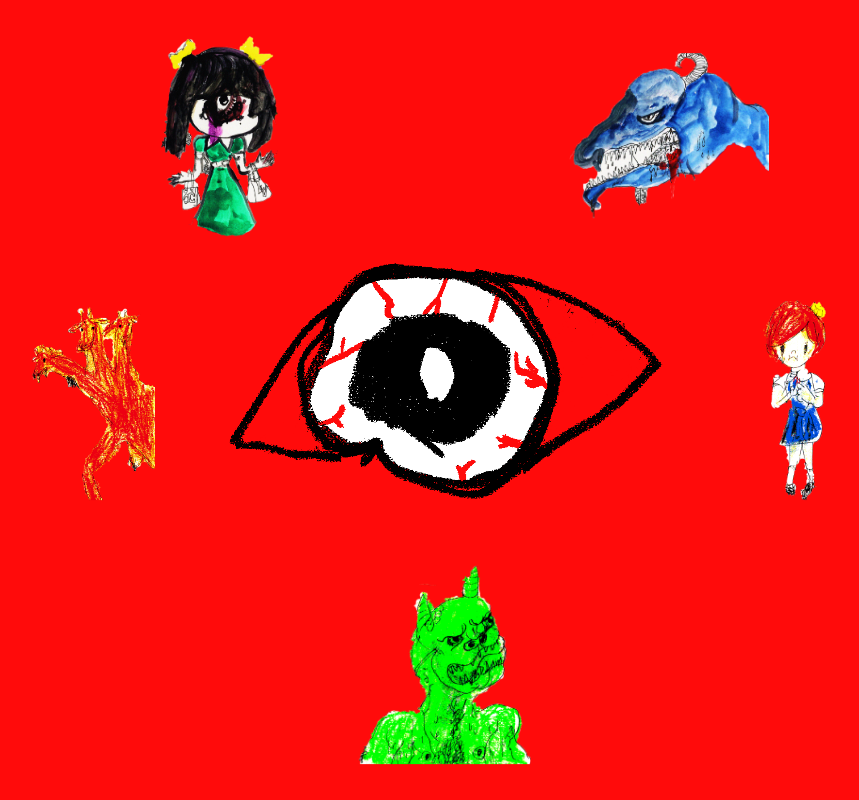
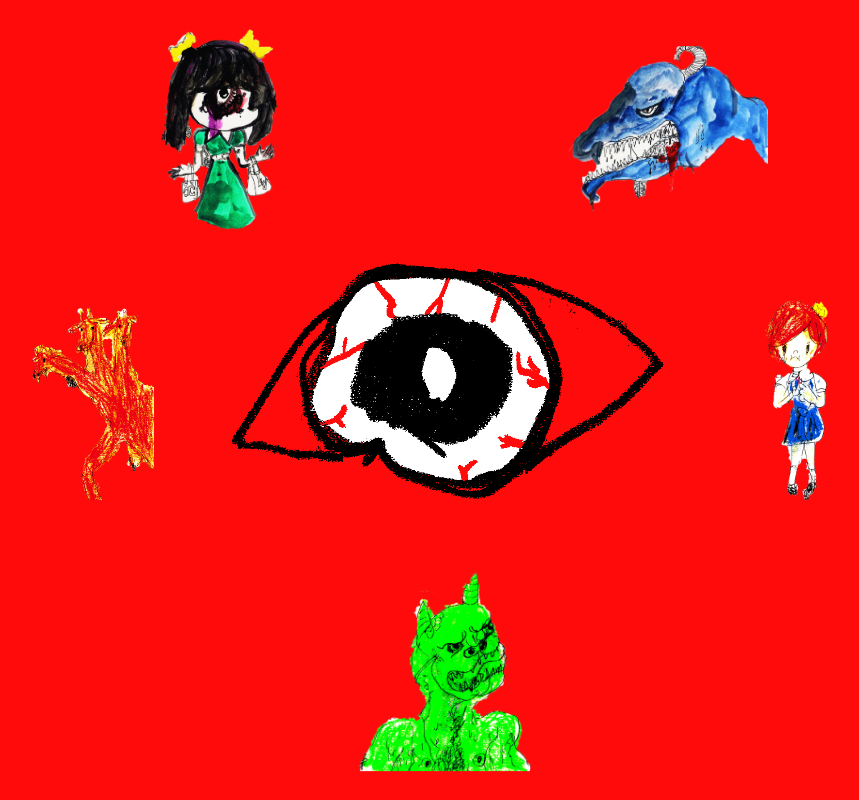
Before and after one commit to everynightdawns/omerta, a plain HTML site: page index.html in a window 1280 px wide. Shown: the whole page, without its empty margins (196-1055 px from the left). Drawn offline with nearby package versions, Linux system fonts and the light colour scheme.

Commit message:
initial commit

```diff
--- a/index.html
+++ b/index.html
@@ -19,8 +19,8 @@
 
 <body>
 <center>
-<div id="menu" align="center">
-<table width="900" cellpadding="0" align="center">
+<div id="menu">
+<table width="900" border=0 cellpadding=3 cellspacing=3 height=20 align="center">
 <tr>
 <td class="portal" style="width: 50%"><a href="https://ihateomerta.bandcamp.com/merch" target="_blank"><img src="img/girl.png" height="200" />
 	<div class="overlay">
@@ -34,7 +34,7 @@
 </a></td>
 </tr>
 </table>
-<table width="900" align ="center">
+<table width="900" border=0 cellpadding=3 cellspacing=3 height=20 align ="center">
 <tr>
 <td class="portal" style="width: 28%"><a href="https://youtube.com/c/OmertaHatesYouToo" target="_blank"><img src="img/kirin.png" height="200"/>
 	<div class="overlay">
@@ -56,7 +56,7 @@
 </a></td>
 </tr>
 </table>
-<table width="900" cellpadding="0" align="center">
+<table width="900" border=0 cellpadding=3 cellspacing=3 height=20 align="center">
 <tr>
 <td class="portal" align="center"><a href="mailto:contact@ihateomerta.com" target="_blank"><img src="img/oni.png" height="200"/>
 	<div class="overlay">
@@ -64,7 +64,9 @@
     </div>
 </a></td>
 </tr>
-</table></div>
+</table>
+
+</div>
 
 <!--
 <div id="circular" class="eyes">
--- a/stylesheet.css
+++ b/stylesheet.css
@@ -63,7 +63,6 @@ div.eyes div.pupil {
 	text-align:center;
 	padding: 0px 0px 0px 0px;
 	margin: 0 auto;
-	display: block;
 	position: absolute;
 	top: 50%;
 	left: 50%;
```
Also changed, not shown: social.html (+4 -4 lines).
